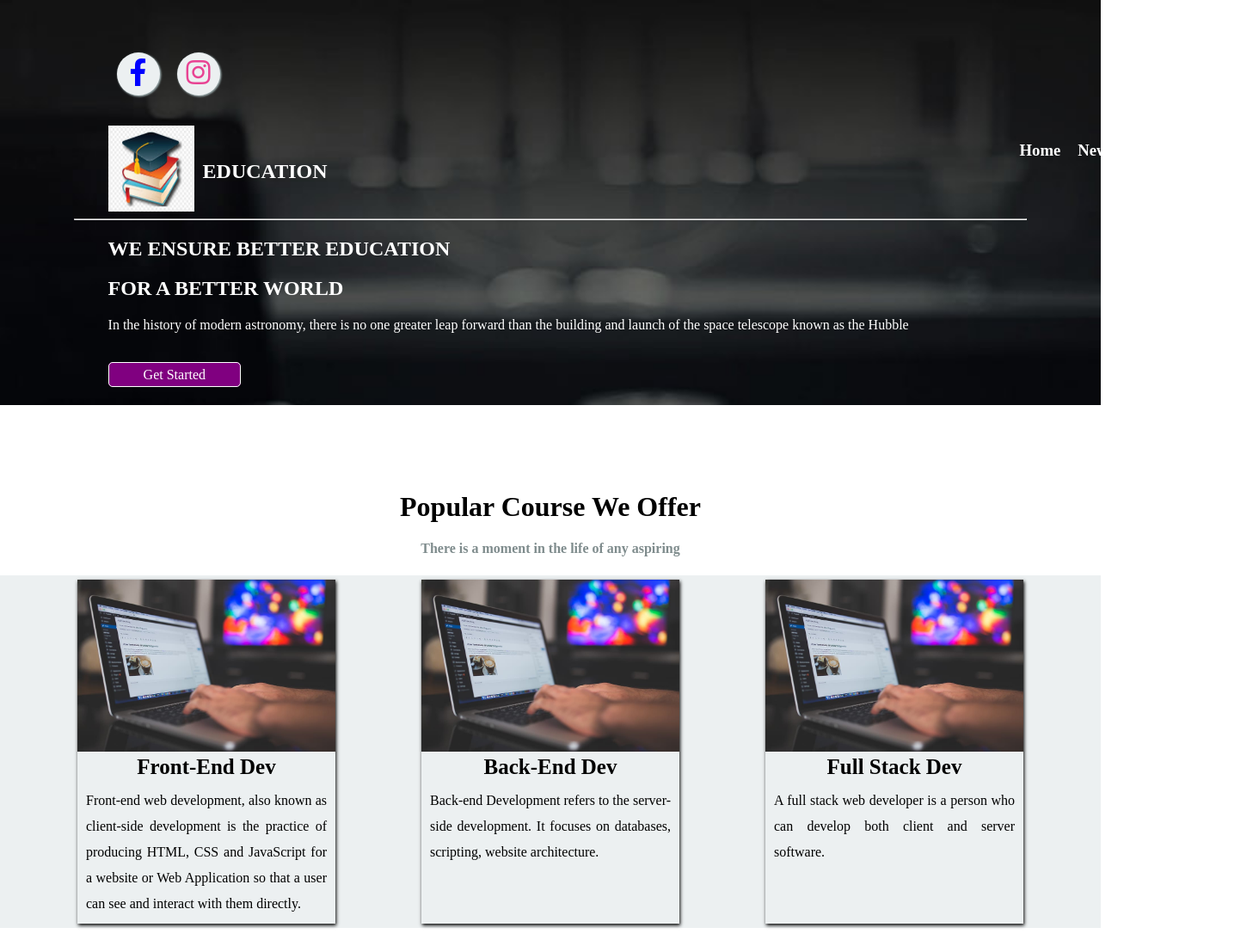
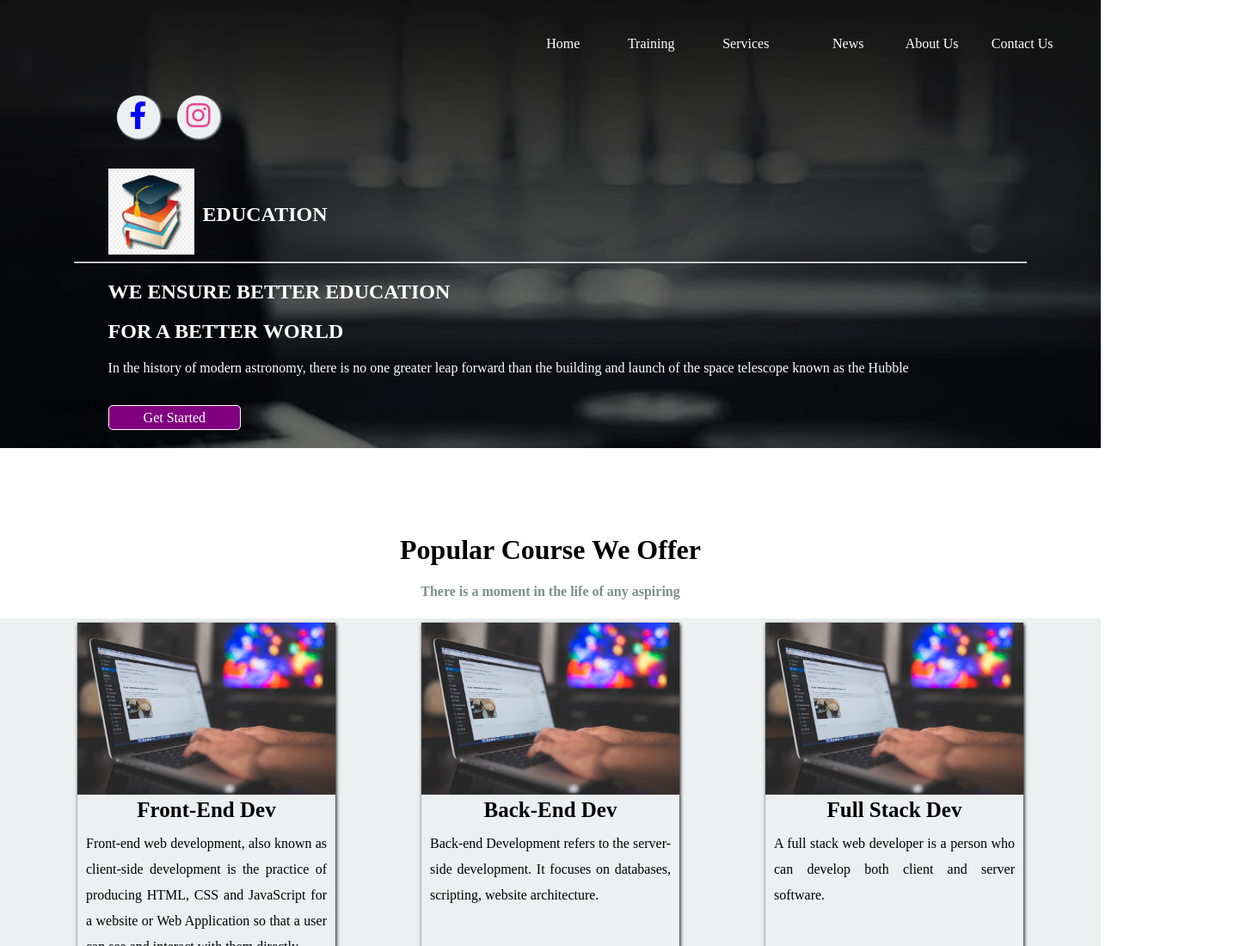
Before and after one commit to bdipta10/self-project, a plain HTML site: page index.html in a window 1280 px wide. Shown: the top 1100 px of the page at 86% size, 1464 px wide, since content can reach past the window. Drawn offline with Linux system fonts and the light colour scheme.

Commit message:
drop-down menu updated

```diff
--- a/index.html
+++ b/index.html
@@ -10,6 +10,16 @@
 </head>
 <body>
     <section class="first-section">
+        <div class="drop-menu">
+            <ul>
+                <li><a href="#">Home</a></li>
+                <li><a href="#">Training</a></li>
+                <li><a href="#">Services</a></li>
+                <li><a href="#">News</a></li>
+                <li><a href="#">About Us</a></li>
+                <li><a href="#">Contact Us</a></li>
+            </ul>
+        </div>
         <div class="centerdiv">
             <a href="facebook.com" target="_blank" class="a-link">
                 <i class="fab fa-2x fa-facebook-f"></i>
@@ -22,12 +32,6 @@
             <div class="education1">
                 <img src="images/eduction.jfif" alt="" style="height: 100px; width: 100px; padding-left: 100px;">
                 <h1 style="color: white; padding-top: 20px; padding-left: 10px;">EDUCATION</h1>
-            </div>
-            <div class="education2">
-                <h3 class="education3">Home</h3>
-                <h3 class="education3">News</h3>
-                <h3 class="education3">Contact</h3>
-                <h3 class="education3">About</h3>
             </div>
         </div>
         <hr style="width: 90%;">
--- a/style.css
+++ b/style.css
@@ -1,5 +1,26 @@
 body {
-    margin: 0%;
+    margin: 0;
+    padding: 0;
+}
+
+.drop-menu {
+    text-align: right;
+}
+
+.drop-menu ul {
+    display: inline-flex;
+    list-style: none;
+}
+
+.drop-menu ul li {
+    width: 80px;
+    margin-right: 30px;
+    box-sizing: border-box;
+}
+
+.drop-menu a{
+    text-decoration: none;
+    color: white;
 }
 
 .first-section {
@@ -73,12 +94,6 @@ a:hover i {
 }
 .education1 {
     display: flex;
-}
-.education2 {
-    color: white;
-    display: flex;
-    float: right;
-    margin-left: 800px;
 }
 
 .education3 {
```
